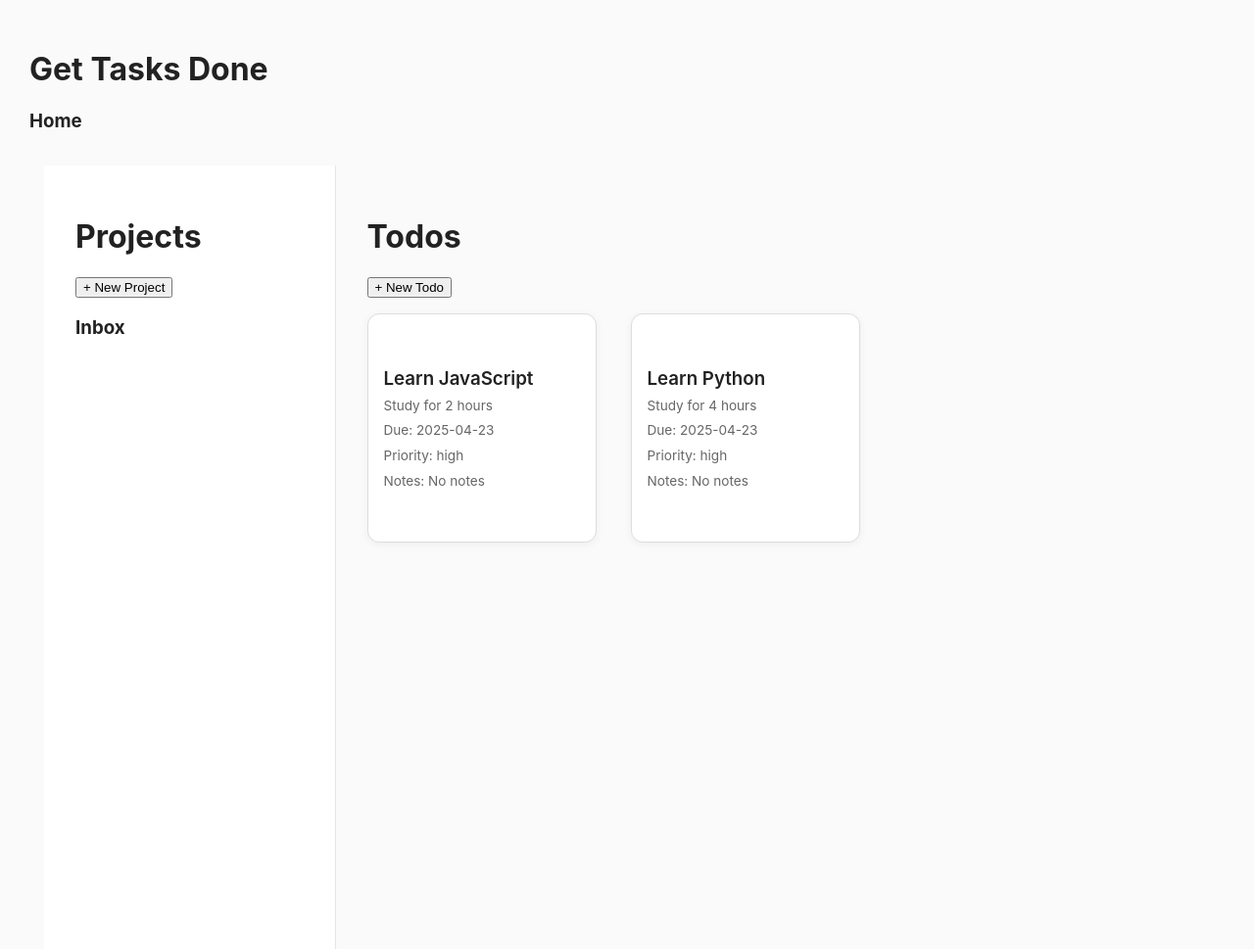
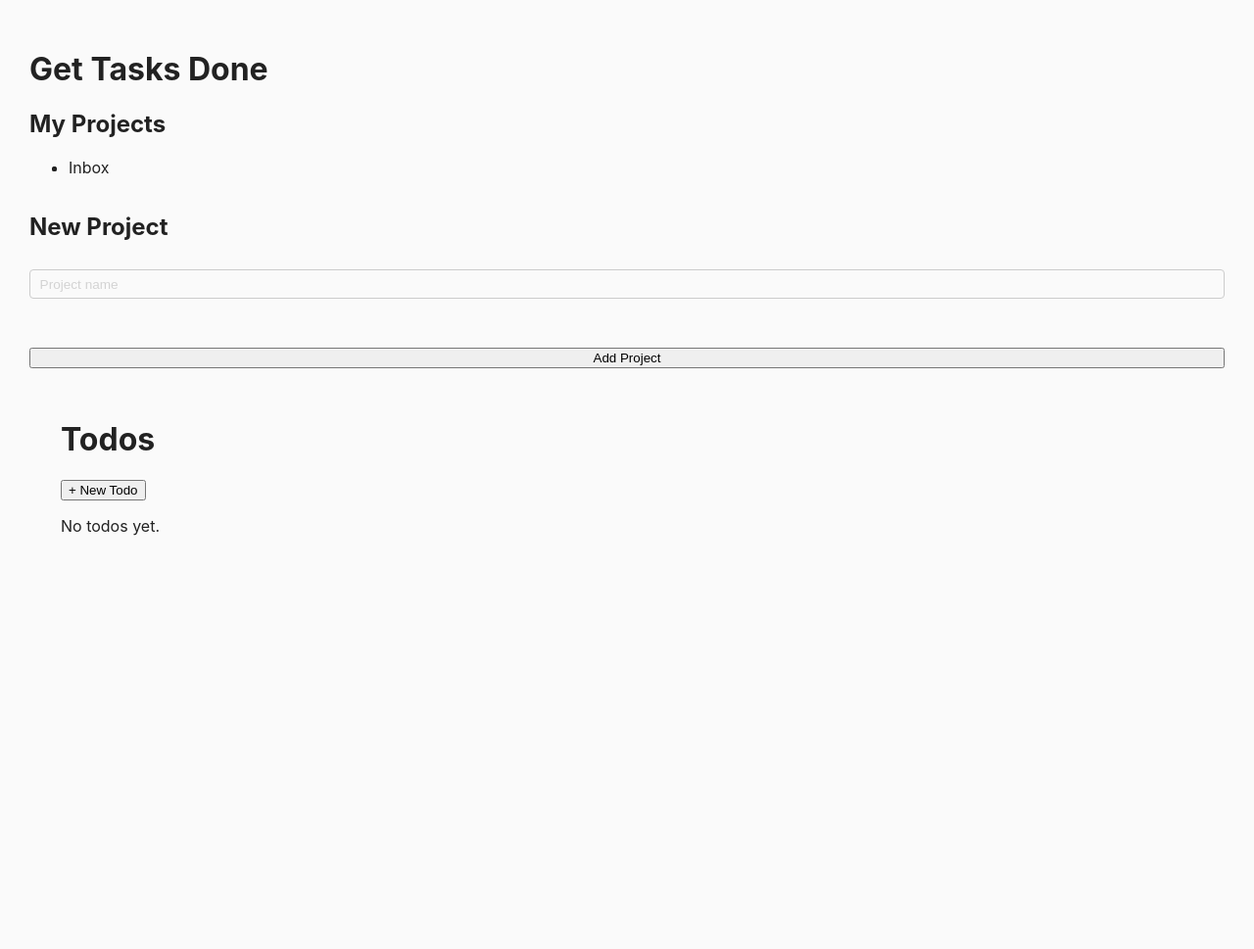
Before and after one commit to GuyMoreno/odin-todo-list, a website built with webpack: page src/template.html in a window 1280 px wide. Shown: the whole page at 98% size. After the commit the page ends 845 px from the top, so only its background shows below. Built offline with nearby package versions, Linux system fonts and the light colour scheme.

Commit message:
json due

```diff
--- a/src/index.js
+++ b/src/index.js
@@ -12,22 +12,23 @@ const inboxProject = projectManager.getProjectByName("Inbox");
 
 export { projectManager };
 
-const todo1 = new Todo(
-  "Learn JavaScript",
-  "Study for 2 hours",
-  "2025-04-23",
-  "high"
-);
-inboxProject.addTodo(todo1);
+// const todo1 = new Todo(
+//   "Learn JavaScript",
+//   "Study for 2 hours",
+//   "2025-04-23",
+//   "high"
+// );
+// inboxProject.addTodo(todo1);
 // console.log(todo1.description); // Should log the todo1 object
 
-const todo2 = new Todo(
-  "Learn Python",
-  "Study for 4 hours",
-  "2025-04-23",
-  "high"
-);
-inboxProject.addTodo(todo2);
+// const todo2 = new Todo(
+//   "Learn Python",
+//   "Study for 4 hours",
+//   "2025-04-23",
+//   "high"
+// );
+
+// inboxProject.addTodo(todo2);
 // console.log(todo2.description); // Should log the todo2 object
 
 console.log("Project Manager:", projectManager);
--- a/src/projectDom.js
+++ b/src/projectDom.js
@@ -11,13 +11,13 @@ export function setupProjectModal() {
   const closeButton = getElementById("close-project-dialog-btn");
   const projectForm = getElementById("project-form");
 
-  projectButton.addEventListener("click", () => {
-    projectDialog.showModal();
-  });
+  // projectButton.addEventListener("click", () => {
+  //   projectDialog.showModal();
+  // });
 
-  closeButton.addEventListener("click", () => {
-    projectDialog.close();
-  });
+  // closeButton.addEventListener("click", () => {
+  //   projectDialog.close();
+  // });
 
   projectForm.addEventListener("submit", (event) => {
     event.preventDefault();
@@ -26,33 +26,34 @@ export function setupProjectModal() {
 
     const newProject = addNewProject(title);
     displayProjects();
+    getElementById("project-title").value = ""; // Clear the input field
     console.log("✅ Project created:", newProject);
 
-    projectDialog.close();
-    projectForm.reset();
+    // projectDialog.close();
+    // projectForm.reset();
   });
 }
 
 export function displayProjects() {
   const projects = getProjectData();
-  const container = getElementById("projects-container");
-  container.innerHTML = "";
+  const projectsContainer = getElementById("projects-container");
+  projectsContainer.innerHTML = "";
 
   if (projects.length === 0) {
-    container.textContent = "No projects yet.";
+    projectsContainer.textContent = "No projects yet.";
     return;
   }
 
   projects.forEach((project) => {
-    const card = createProjectCard(project);
-    container.appendChild(card);
+    const projectLi = createProjectLi(project);
+    projectsContainer.appendChild(projectLi);
   });
 }
 
-function createProjectCard(project) {
-  const card = document.createElement("div");
-  card.classList.add("project-card");
-  card.appendChild(createTextElement("h3", project.name));
+function createProjectLi(project) {
+  const projectLi = document.createElement("li");
+  projectLi.classList.add("project-li");
+  projectLi.appendChild(createTextElement("li", project.name));
 
-  return card;
+  return projectLi;
 }
--- a/src/styles.css
+++ b/src/styles.css
@@ -94,38 +94,50 @@ button:hover {
 }
 
 .todo-card {
-  background-color: #fff;
-  border: 1px solid #ddd;
-  border-radius: 12px;
-  width: 200px;
-  height: 200px;
-  padding: 1rem;
-  box-shadow: 0 2px 8px rgba(0, 0, 0, 0.05);
-  display: flex;
-  flex-direction: column;
-  justify-content: center;
-  align-items: flex-start;
-  gap: 0.5rem;
-  text-align: left;
-  transition: box-shadow 0.2s ease;
+  background: #fff;
+  border-radius: 6px;
+  margin: 0.5rem 0;
+  padding: 0.8rem;
+  box-shadow: 0 1px 4px rgba(0, 0, 0, 0.1);
+  direction: rtl;
 }
 
-.todo-card:hover {
-  box-shadow: 0 6px 18px rgba(0, 0, 0, 0.08);
+.todo-header {
+  display: flex;
+  justify-content: space-between;
+  align-items: center;
+  cursor: pointer;
 }
 
-.todo-card h3 {
-  margin: 0;
-  font-weight: 600;
+.toggle-icon {
+  font-size: 1rem;
+  color: #666;
+  user-select: none;
 }
 
-.todo-card p {
-  margin: 0;
-  font-size: 0.85rem;
-  color: #666;
-  line-height: 1.3;
+.todo-title {
+  font-weight: bold;
+  font-size: 1rem;
 }
 
+.todo-content {
+  margin-top: 0.6rem;
+  padding-right: 1.5rem;
+  font-size: 0.9rem;
+  color: #444;
+}
 #todo-btn {
   margin-bottom: 1rem;
 }
+
+label {
+  display: flex-inline;
+  align-items: center;
+  position: relative;
+}
+
+::placeholder {
+  color: #999;
+  font-size: 0.85rem;
+  opacity: 0.4;
+}
--- a/src/template.html
+++ b/src/template.html
@@ -7,28 +7,32 @@
   </head>
   <body>
     <h1>Get Tasks Done</h1>
-    <h3>Home</h3>
-    <div class="container">
-      <div class="sidebar">
-        <h1>Projects</h1>
 
-        <button id="project-btn" class="button">+ New Project</button>
-        <div id="projects-container"></div>
-        <dialog id="project-dialog">
+    <!-- Sidebar for Project Lists -->
+    <div class="all-tasks">
+      <h2 class="task-list-title">My Projects</h2>
+      <ul class="task-list" id="projects-container">
+        <!-- Dynamic Project List will be inserted here -->
+      </ul>
+
+      <!-- <button id="project-btn" class="button">+ New Project</button> -->
+      <!-- <div id="projects-container"></div> -->
+      <!-- <dialog id="project-dialog"> -->
       <form id="project-form" method="dialog">
         <h2>New Project</h2>
-            <label for="title">Title</label>
+        <label for="title"> </label>
         <input
           type="text"
           id="project-title"
+          placeholder="Project name"
           name="title"
           required
         /><br /><br />
 
         <button type="submit" id="submit-project-btn">Add Project</button>
-            <button type="button" id="close-project-dialog-btn">Cancel</button>
+        <!-- <button type="button" id="close-project-dialog-btn">Cancel</button> -->
       </form>
-        </dialog>
+      <!-- </dialog> -->
     </div>
     <!-- Dont touch below -->
     <div class="main-content">
@@ -75,6 +79,5 @@
     <!-- <div class="footer">
         Lorem ipsum dolor sit amet consectetur adipisicing.
       </div> -->
-    </div>
   </body>
 </html>
--- a/src/todoDom.js
+++ b/src/todoDom.js
@@ -69,15 +69,41 @@ function createTodoCard(todo) {
   const card = document.createElement("div");
   card.classList.add("todo-card");
 
-  card.appendChild(createTextElement("h3", todo.title));
-  card.appendChild(
+  const header = document.createElement("div");
+  header.classList.add("todo-header");
+
+  const title = document.createElement("h3");
+  title.textContent = todo.title;
+
+  const toggleIcon = document.createElement("span");
+  toggleIcon.classList.add("toggle-icon");
+  toggleIcon.textContent = "▶"; // חץ סגור בהתחלה
+
+  // תוכן שמתרחב
+  const content = document.createElement("div");
+  content.classList.add("todo-content");
+  content.style.display = "none";
+
+  content.appendChild(
     createTextElement("p", todo.description || "No description")
   );
-  card.appendChild(createTextElement("p", `Due: ${todo.dueDate}`));
-  card.appendChild(createTextElement("p", `Priority: ${todo.priority}`));
-  card.appendChild(
+  content.appendChild(createTextElement("p", `Due: ${todo.dueDate}`));
+  content.appendChild(createTextElement("p", `Priority: ${todo.priority}`));
+  content.appendChild(
     createTextElement("p", `Notes: ${todo.notes || "No notes"}`)
   );
+
+  // לחיצה על האייקון תפתח/תסגור את התוכן
+  toggleIcon.addEventListener("click", () => {
+    const isOpen = content.style.display === "block";
+    content.style.display = isOpen ? "none" : "block";
+    toggleIcon.textContent = isOpen ? "▶" : "▼";
+  });
+
+  header.appendChild(title);
+  header.appendChild(toggleIcon);
+  card.appendChild(header);
+  card.appendChild(content);
 
   return card;
 }
```
Lines whose indentation alone changed are shown as unchanged.
